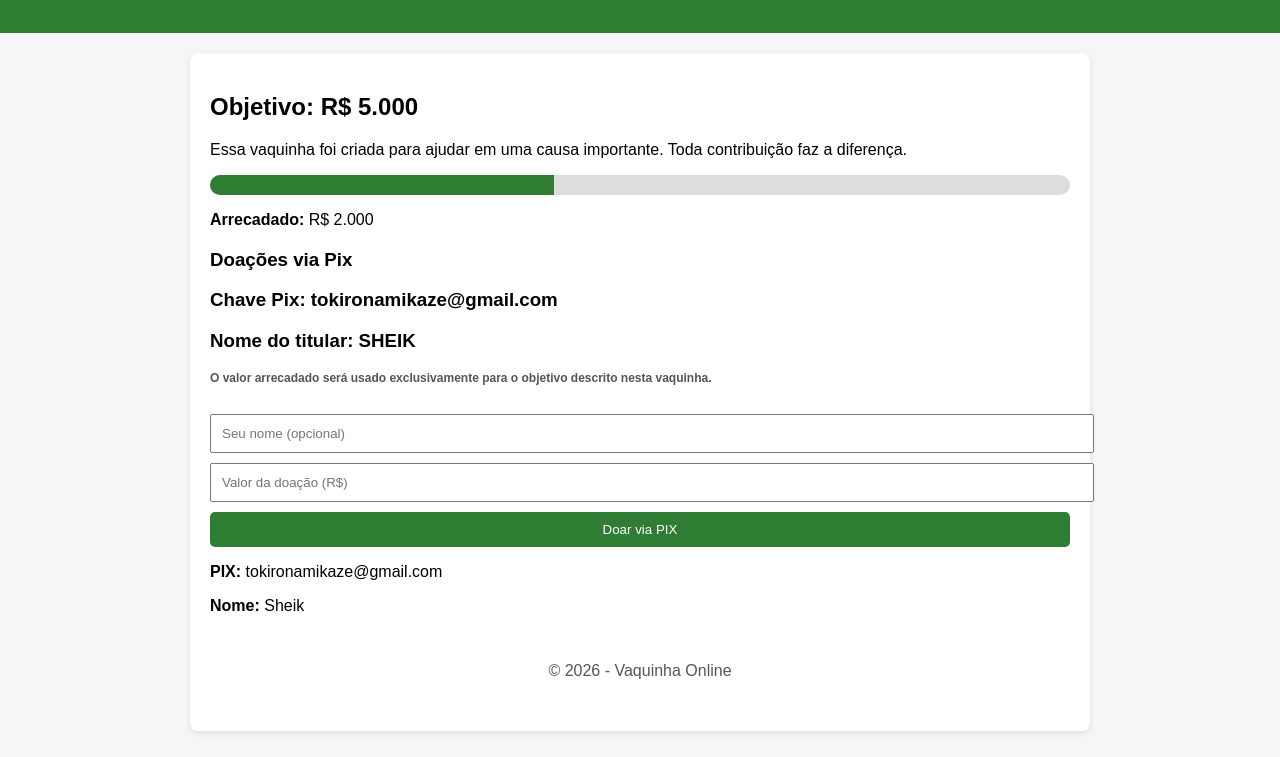
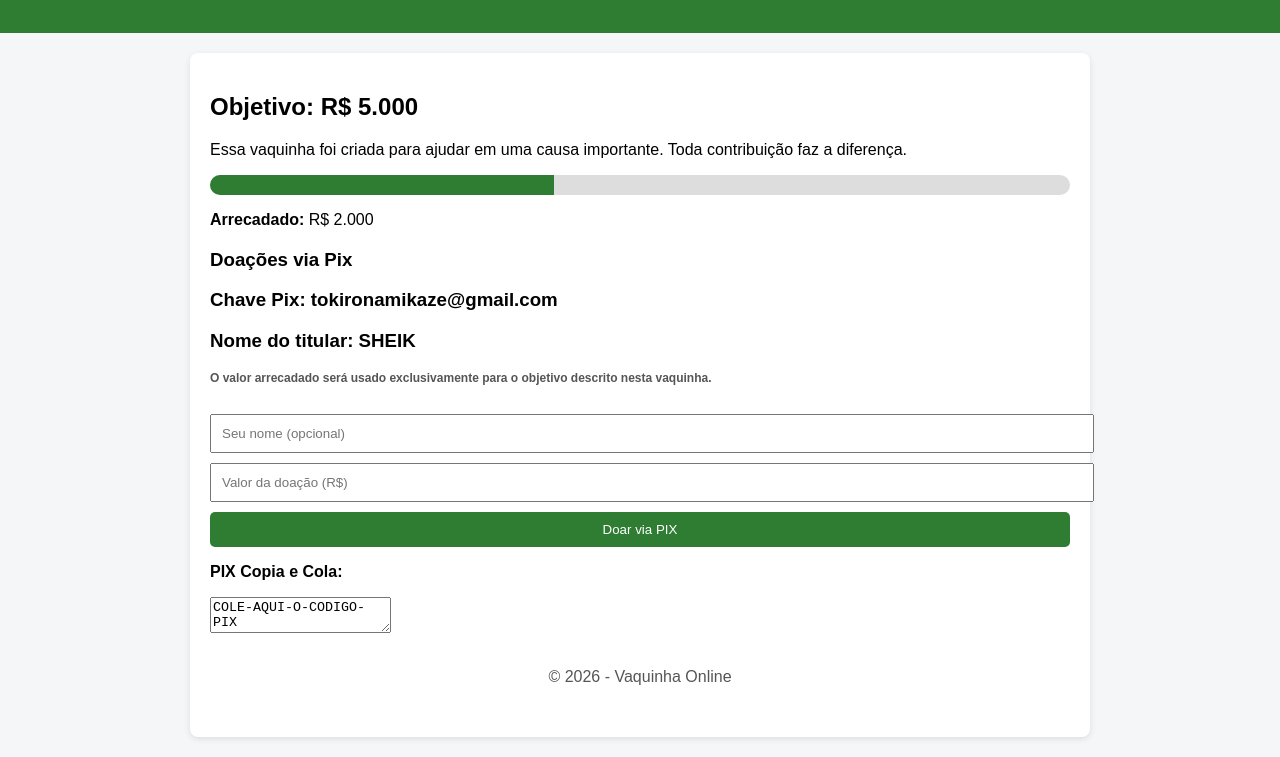
Before and after one commit to tokironamikaze-lgtm/congenial-computing-machine, a plain HTML site: page index.html in a window 1280 px wide. Shown: the part 122-879 px from the top of the page. Drawn offline with Linux system fonts and the light colour scheme.

Commit message:
Update index.html

```diff
--- a/index.html
+++ b/index.html
@@ -40,10 +40,8 @@ O valor arrecadado será usado exclusivamente para o objetivo descrito nesta vaq
     <a href="https://wa.me/55SEUNUMERO?text=Oi,%20quero%20ajudar%20na%20vaquinha.%20Pode%20me%20enviar%20o%20PIX?" target="_blank">
   <button>Doar via PIX</button>
 </a>
-
-<p><strong>PIX:</strong> tokironamikaze@gmail.com</p>
-<p><strong>Nome:</strong> Sheik</p>
-    <p style="font-size:12px; color:#777;"
+<p><strong>PIX Copia e Cola:</strong></p>
+<textarea readonly onclick="this.select()">COLE-AQUI-O-CODIGO-PIX</textarea>
 
   </div>  <footer>
     <p>© 2026 - Vaquinha Online</p>
```
